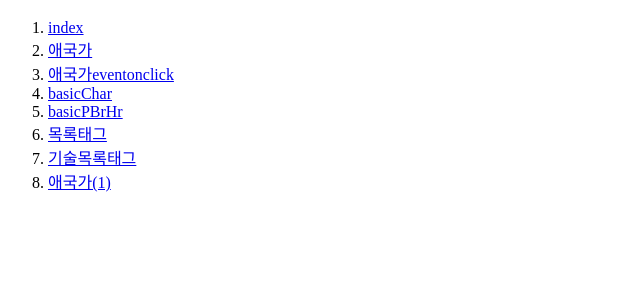
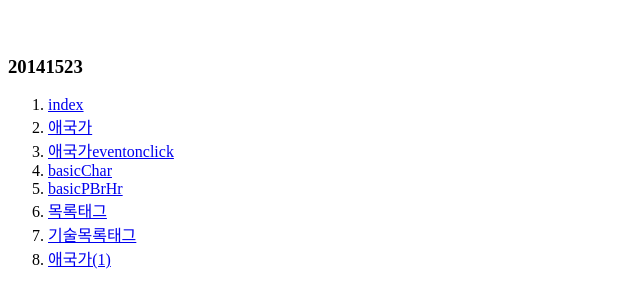
Before and after one commit to ckdprms123/ckdprms123.github.io, a plain HTML site: page index.html in a window 1280 px wide. Shown: the part 70-378 px from the top of the page, without its empty margins (0-640 px from the left). Drawn offline with Linux system fonts and the light colour scheme.

Commit message:
Update index.html

```diff
--- a/index.html
+++ b/index.html
@@ -6,7 +6,8 @@
 <title>20141523 차예근</title>
   </head>
 <body>
-  <h1 style="color:pink;">인터넷프로그래밍</h1>
+  <h1 style="color:pink;">인터넷프로그래밍</h1><br/>
+  <h3>20141523 </h3>
 <ol type ="1">
 <li><a href="https://ckdprms12.github.io/index.html" target="_blank">index</a></li>
 <li><a href="https://ckdprms12.github.io/애국가.html" target="_blank">애국가</a></li>
```
